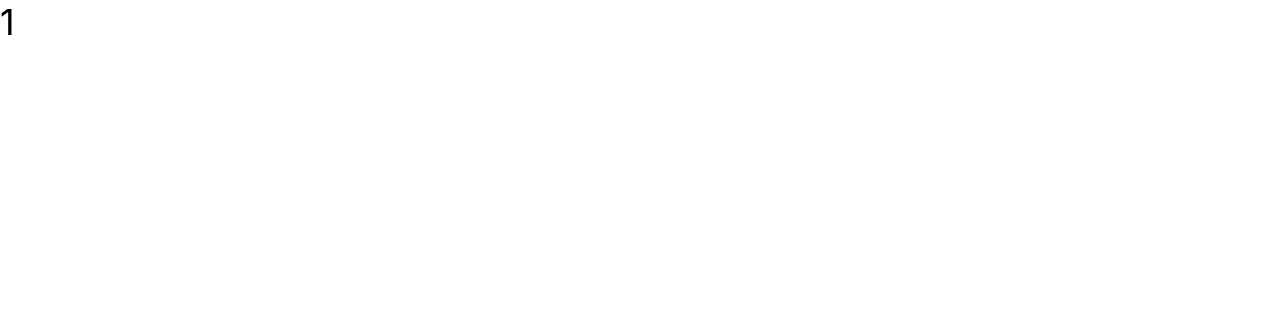
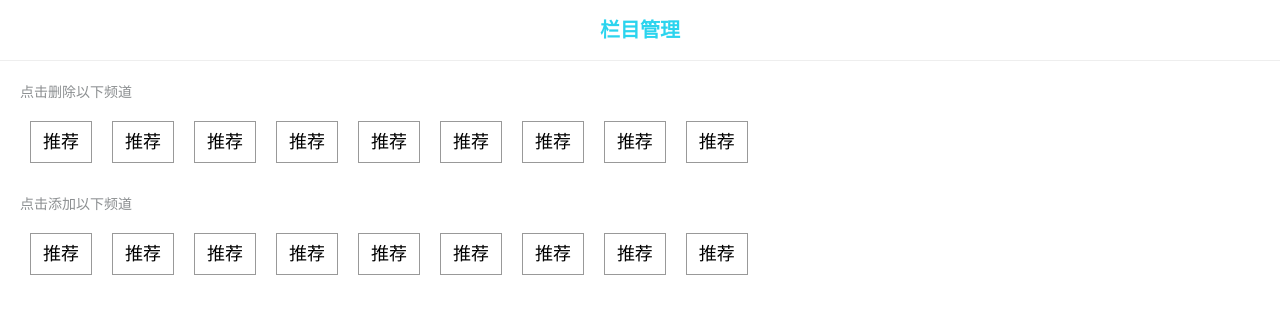
Before and after one commit to yuhuangdadi123/toutiao-news, a Vue app: page /category in a window 1280 px wide. Shown: the top 314 px of the page. Built offline with nearby package versions, Linux system fonts and the light colour scheme; a small style sheet from the web is missing.

Commit message:
栏目管理的静态布局

```diff
--- a/src/views/Category.vue
+++ b/src/views/Category.vue
@@ -1,15 +1,70 @@
 <template>
   <div>
-      1
+    <!-- 头部导航组件 -->
+    <NavigateBar title="栏目管理" />
+    <!-- 栏目管理 -->
+    <div class="content">
+      <p class="del-title">点击删除以下频道</p>
+      <div class="list">
+        <span class="item">推荐</span>
+        <span class="item">推荐</span>
+        <span class="item">推荐</span>
+        <span class="item">推荐</span>
+        <span class="item">推荐</span>
+        <span class="item">推荐</span>
+        <span class="item">推荐</span>
+        <span class="item">推荐</span>
+        <span class="item">推荐</span>
+      </div>
+      <p class="add-title">点击添加以下频道</p>
+      <div class="list">
+        <span class="item">推荐</span>
+        <span class="item">推荐</span>
+        <span class="item">推荐</span>
+        <span class="item">推荐</span>
+        <span class="item">推荐</span>
+        <span class="item">推荐</span>
+        <span class="item">推荐</span>
+        <span class="item">推荐</span>
+        <span class="item">推荐</span>
+      </div>
+    </div>
   </div>
 </template>
 
 <script>
+import NavigateBar from "@/components/navigateBar";
+
 export default {
-
-}
+  components: {
+    NavigateBar,
+  },
+};
 </script>
 
-<style>
+<style scoped lang='less'>
+.content{
+    padding: 0 .555556rem;
+    p{
+        font-size: .388889rem;
+        margin: .555556rem 0 .277778rem 0;
+        color: #8c8f91;
+    }
+    .list{
+        display: flex;
+        flex-wrap: wrap;
+        .item{
+            font-size: .5rem;
+            border: .027778rem solid #999;
+            padding: .277778rem;
+            margin: .277778rem;
+            width: 1.111111rem;
+            height: .555556rem;
+            line-height: .555556rem;
+            text-align: center;
+        }
+    }
+}
+
 
 </style>
```
